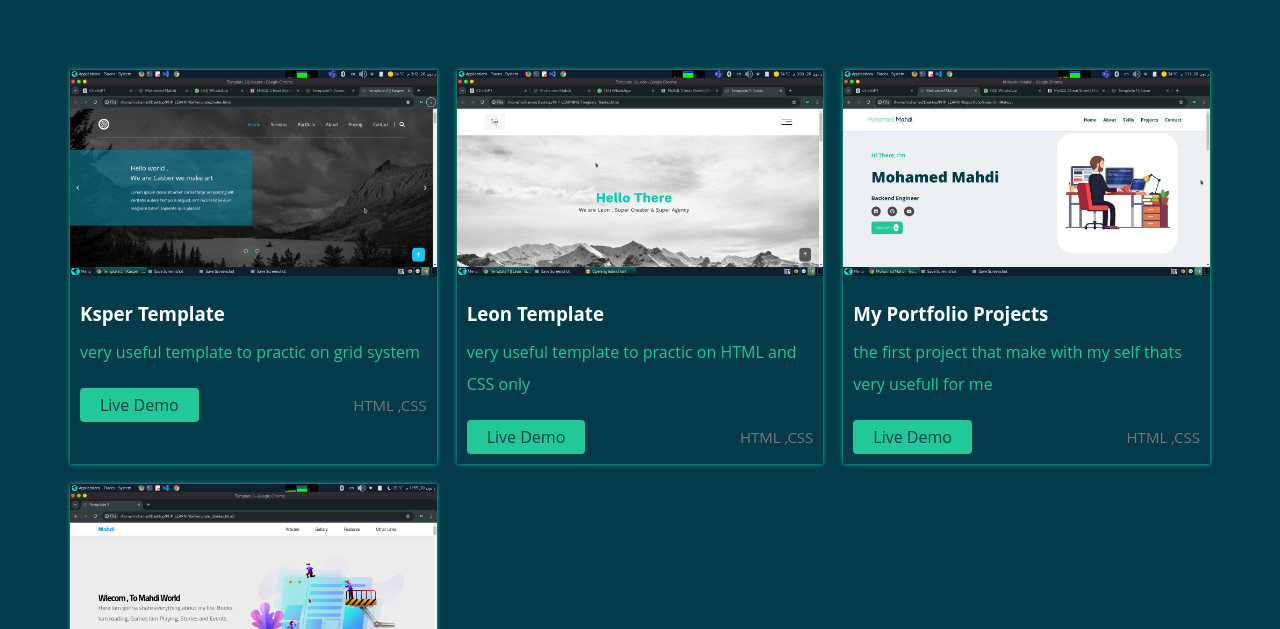
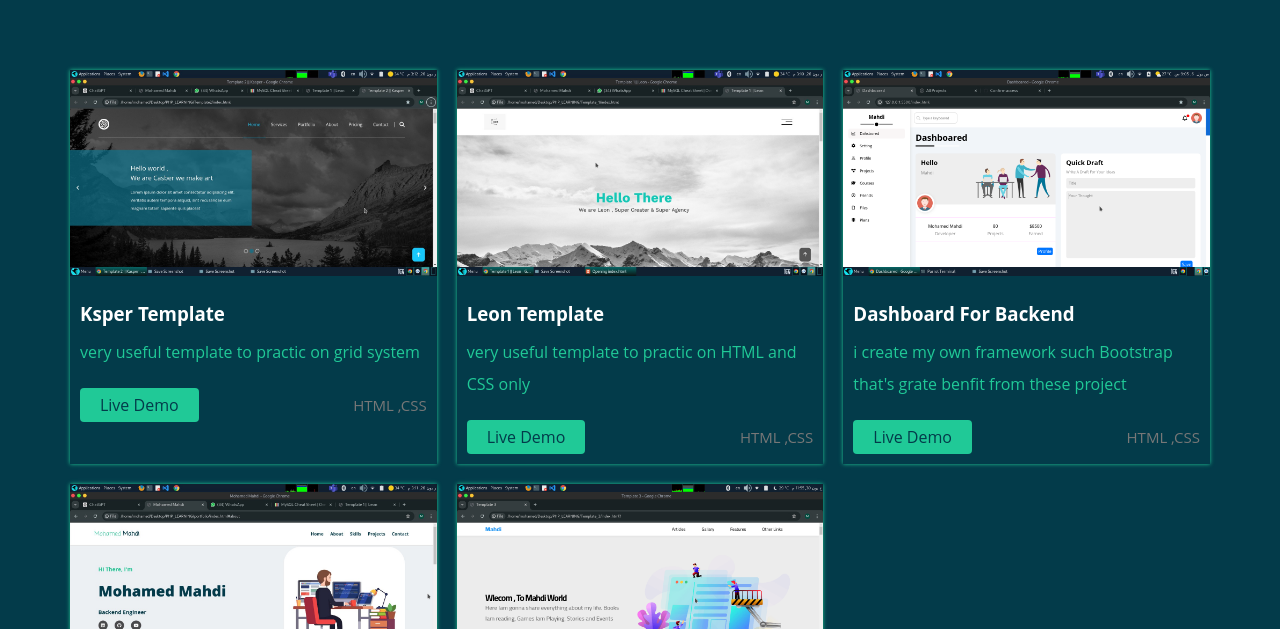
Before and after one commit to Mahdiy005/portfolio, a plain HTML site: page pages/allProjects.html in a window 1280 px wide. Shown: the part 171-800 px from the top of the page. Drawn offline with Linux system fonts and the light colour scheme.

Commit message:
Add files via upload

```diff
--- a/pages/allProjects.html
+++ b/pages/allProjects.html
@@ -38,6 +38,18 @@
                     </div>
                 </div>
                 <div class="card">
+                    <img src="../images/dashbored.png" alt="">
+                    <div class="text">
+                        <h3>Dashboard For Backend</h3>
+                        <p>i create my own framework such Bootstrap that's grate benfit from these project</p>
+                        <div class="row">
+                            <a target="_blank" href="https://mahdiy005.github.io/Dashboard/index.html" class="live">Live
+                                Demo</a>
+                            <span class="technology">HTML ,CSS</span>
+                        </div>
+                    </div>
+                </div>
+                <div class="card">
                     <img src="../images/portfolio.png" alt="">
                     <div class="text">
                         <h3>My Portfolio Projects</h3>
```
Also changed, not shown: images/dashbored.png (added), images/image copy 2.png (added), images/image copy.png (added).
